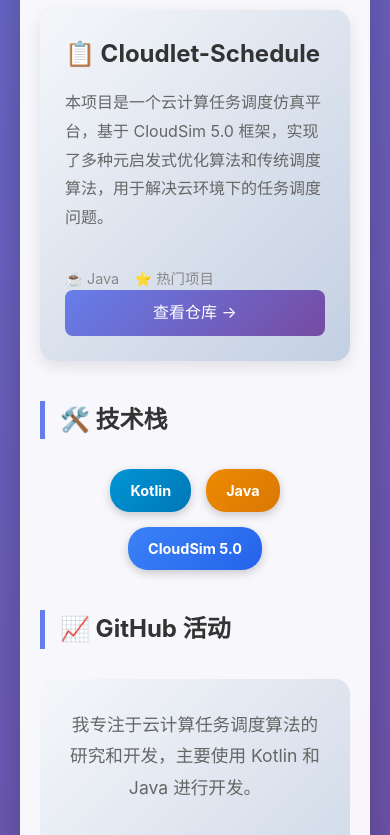
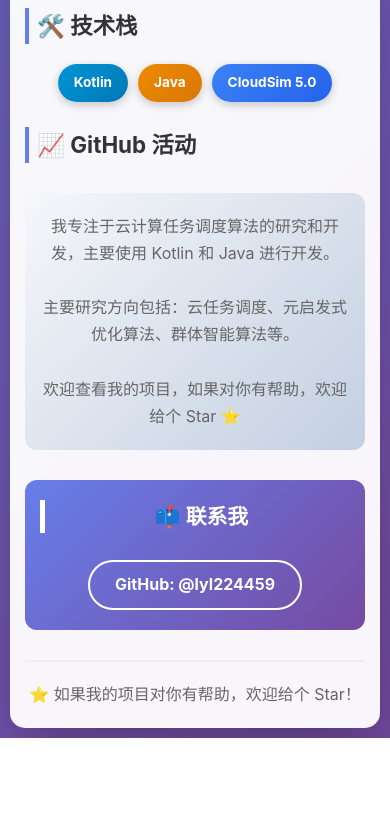
Before and after one commit to lyl224459/lyl224459.github.io, a plain HTML site: page index.html in a window 390 px wide. Shown: the part 1165-2000 px from the top of the page. After the commit the page ends 1903 px from the top, so only its background shows below. Drawn offline with Linux system fonts and the light colour scheme.

Commit message:
增强移动端支持，优化响应式设计

```diff
--- a/index.html
+++ b/index.html
@@ -15,8 +15,10 @@
             font-family: -apple-system, BlinkMacSystemFont, 'Segoe UI', 'PingFang SC', 'Hiragino Sans GB', 'Microsoft YaHei', sans-serif;
             background: linear-gradient(135deg, #667eea 0%, #764ba2 100%);
             min-height: 100vh;
-            padding: 20px;
+            padding: 10px;
             line-height: 1.6;
+            -webkit-font-smoothing: antialiased;
+            -moz-osx-font-smoothing: grayscale;
         }
 
         .container {
@@ -27,6 +29,13 @@
             padding: 40px;
             box-shadow: 0 20px 60px rgba(0, 0, 0, 0.3);
             animation: fadeIn 0.8s ease-in;
+        }
+
+        @media (max-width: 480px) {
+            .container {
+                border-radius: 15px;
+                padding: 20px 15px;
+            }
         }
 
         @keyframes fadeIn {
@@ -146,19 +155,28 @@
         }
 
         .repo-link {
-            display: inline-block;
-            padding: 10px 20px;
+            display: flex;
+            align-items: center;
+            justify-content: center;
+            padding: 12px 24px;
             background: linear-gradient(135deg, #667eea 0%, #764ba2 100%);
             color: white;
             text-decoration: none;
             border-radius: 8px;
             transition: opacity 0.3s ease;
-            text-align: center;
             margin-top: auto;
+            min-height: 44px;
+            font-size: 1em;
+            -webkit-tap-highlight-color: transparent;
         }
 
         .repo-link:hover {
             opacity: 0.8;
+        }
+
+        .repo-link:active {
+            opacity: 0.7;
+            transform: scale(0.98);
         }
 
         .repo-meta {
@@ -248,14 +266,24 @@
             transition: opacity 0.3s ease;
             display: inline-block;
             margin-top: 15px;
-            padding: 10px 30px;
+            padding: 12px 30px;
             border: 2px solid white;
             border-radius: 25px;
+            min-height: 44px;
+            display: inline-flex;
+            align-items: center;
+            justify-content: center;
+            -webkit-tap-highlight-color: transparent;
         }
 
         .contact a:hover {
             opacity: 0.8;
             background: rgba(255, 255, 255, 0.1);
+        }
+
+        .contact a:active {
+            opacity: 0.7;
+            transform: scale(0.98);
         }
 
         footer {
@@ -267,25 +295,211 @@
             font-size: 1.1em;
         }
 
+        /* 平板设备 */
         @media (max-width: 768px) {
+            body {
+                padding: 15px;
+            }
+
             .container {
-                padding: 20px;
+                padding: 30px 20px;
+                border-radius: 15px;
             }
 
             h1 {
-                font-size: 2em;
+                font-size: 2.2em;
             }
 
             h2 {
-                font-size: 1.5em;
+                font-size: 1.6em;
+                padding-left: 10px;
+            }
+
+            .welcome {
+                font-size: 1.1em;
+            }
+
+            section {
+                margin: 30px 0;
             }
 
             .repositories {
                 grid-template-columns: 1fr;
+                gap: 20px;
             }
 
             .stats-container {
                 grid-template-columns: repeat(2, 1fr);
+                gap: 15px;
+            }
+
+            .stat-card {
+                padding: 20px;
+            }
+
+            .stat-number {
+                font-size: 2em;
+            }
+
+            .repo-card {
+                padding: 20px;
+            }
+
+            .repo-card h3 {
+                font-size: 1.3em;
+            }
+
+            .contact {
+                padding: 25px 20px;
+            }
+        }
+
+        /* 手机设备 */
+        @media (max-width: 480px) {
+            body {
+                padding: 10px;
+            }
+
+            .container {
+                padding: 20px 15px;
+                border-radius: 15px;
+            }
+
+            header {
+                margin-bottom: 30px;
+                padding-bottom: 20px;
+            }
+
+            h1 {
+                font-size: 1.8em;
+                margin-bottom: 8px;
+            }
+
+            h2 {
+                font-size: 1.4em;
+                margin-bottom: 15px;
+                padding-left: 8px;
+                border-left-width: 4px;
+            }
+
+            .welcome {
+                font-size: 1em;
+                margin-top: 8px;
+            }
+
+            section {
+                margin: 25px 0;
+            }
+
+            .stats-container {
+                grid-template-columns: repeat(2, 1fr);
+                gap: 12px;
+            }
+
+            .stat-card {
+                padding: 15px 10px;
+                border-radius: 12px;
+            }
+
+            .stat-number {
+                font-size: 1.8em;
+                margin-bottom: 8px;
+            }
+
+            .stat-label {
+                font-size: 0.9em;
+            }
+
+            .repositories {
+                gap: 20px;
+            }
+
+            .repo-card {
+                padding: 18px;
+                border-radius: 12px;
+            }
+
+            .repo-card h3 {
+                font-size: 1.2em;
+                margin-bottom: 12px;
+            }
+
+            .repo-card p {
+                font-size: 0.95em;
+                margin-bottom: 15px;
+                line-height: 1.7;
+            }
+
+            .repo-meta {
+                font-size: 0.85em;
+                gap: 10px;
+                margin-top: 12px;
+            }
+
+            .repo-link {
+                padding: 12px 20px;
+                font-size: 0.95em;
+            }
+
+            .tech-stack {
+                gap: 10px;
+                margin: 20px 0;
+            }
+
+            .tech-badge {
+                padding: 8px 16px;
+                font-size: 0.85em;
+            }
+
+            .activity-container {
+                padding: 20px 15px;
+                border-radius: 12px;
+            }
+
+            .activity-text {
+                font-size: 1em;
+                line-height: 1.7;
+            }
+
+            .contact {
+                padding: 20px 15px;
+                border-radius: 12px;
+                margin-top: 30px;
+            }
+
+            .contact h2 {
+                font-size: 1.3em;
+            }
+
+            .contact a {
+                font-size: 1em;
+                padding: 10px 25px;
+                margin-top: 12px;
+            }
+
+            footer {
+                margin-top: 30px;
+                padding-top: 20px;
+                font-size: 1em;
+            }
+        }
+
+        /* 小屏手机设备 */
+        @media (max-width: 360px) {
+            h1 {
+                font-size: 1.6em;
+            }
+
+            h2 {
+                font-size: 1.3em;
+            }
+
+            .stats-container {
+                grid-template-columns: 1fr;
+            }
+
+            .stat-card {
+                padding: 18px;
             }
         }
     </style>
```
